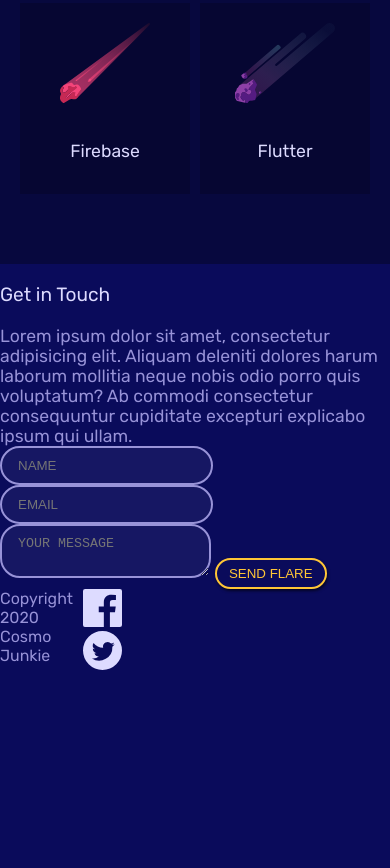
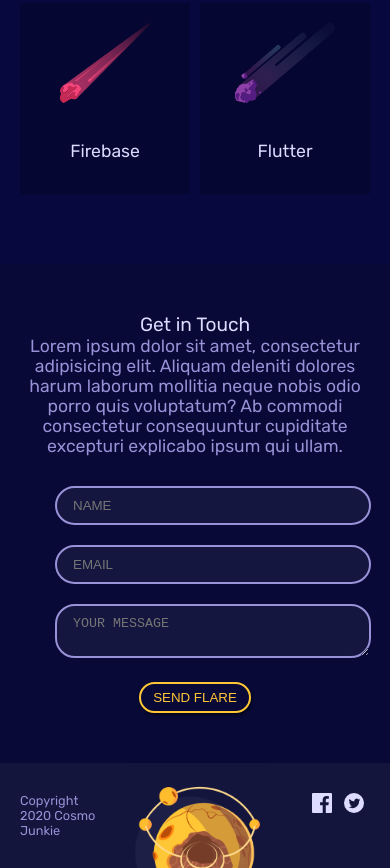
Before and after one commit to danjarosz/HTML-CSS-SASS, a website: page Mobile-First-Layout/index.html in a window 390 px wide. Shown: the part 1431-2299 px from the top of the page. Before the commit the page ends 2105 px from the top, so only its background shows below. Drawn offline with Linux system fonts and the light colour scheme.

Commit message:
feat: finish mobile styles

```diff
--- a/Mobile-First-Layout/style.css
+++ b/Mobile-First-Layout/style.css
@@ -175,6 +175,61 @@ h4 {
     margin: 10px auto;
 }
 
+
+#contact {
+    padding: 30px 20px;
+    background-color: #080936;
+}
+
+#contact h3, #contact p {
+    text-align: center;
+    margin-bottom: 0;
+}
+
+#contact form {
+    width: 80%;
+    max-width: 400px;
+    margin: 20px auto;
+    text-align: center;
+}
+
+#contact input, #contact textarea {
+    width: 100%;
+    margin: 10px 0;
+}
+
+#contact .button {
+    margin-top: 10px;
+}
+
+footer {
+    padding: 30px 20px;
+    background-color: #14153D;
+    background-image: url(./assets/footer_image.png);
+    background-size: 40%;
+    background-repeat: no-repeat;
+    background-position: top center;
+}
+
+footer .copyright {
+    grid-column: 1/3;
+    font-size: 0.8rem;
+}
+
+footer .social {
+    grid-column: 7/-1;
+    display: flex;
+    justify-content: flex-end;
+}
+
+footer li {
+    margin: 0 6px;
+}
+
+footer img {
+    width: 20px;
+}
+
 /*small tablet styles*/
 @media screen and (min-width: 620px) {
 
@@ -193,6 +248,7 @@ h4 {
         font-size: 20px;
     }
 }
+
 
 /*grid test*/
 /*.projects {*/
```
